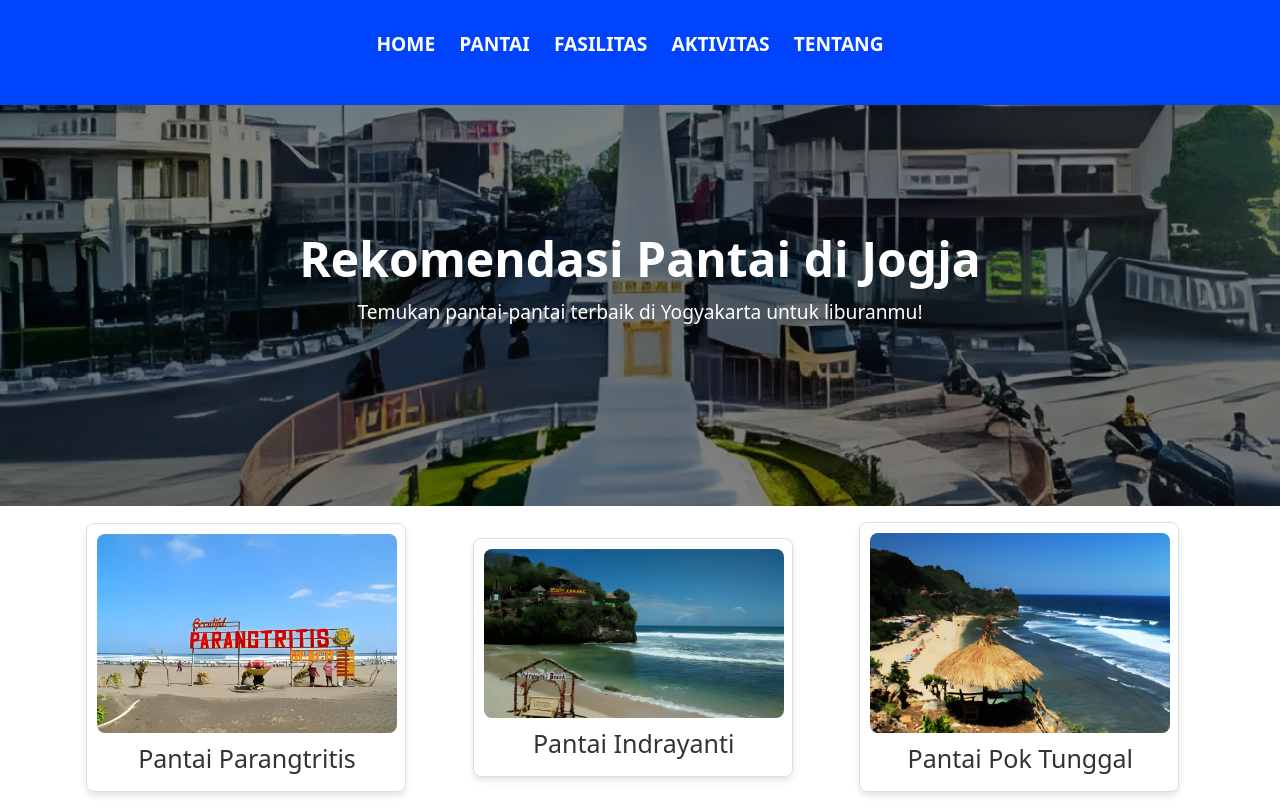
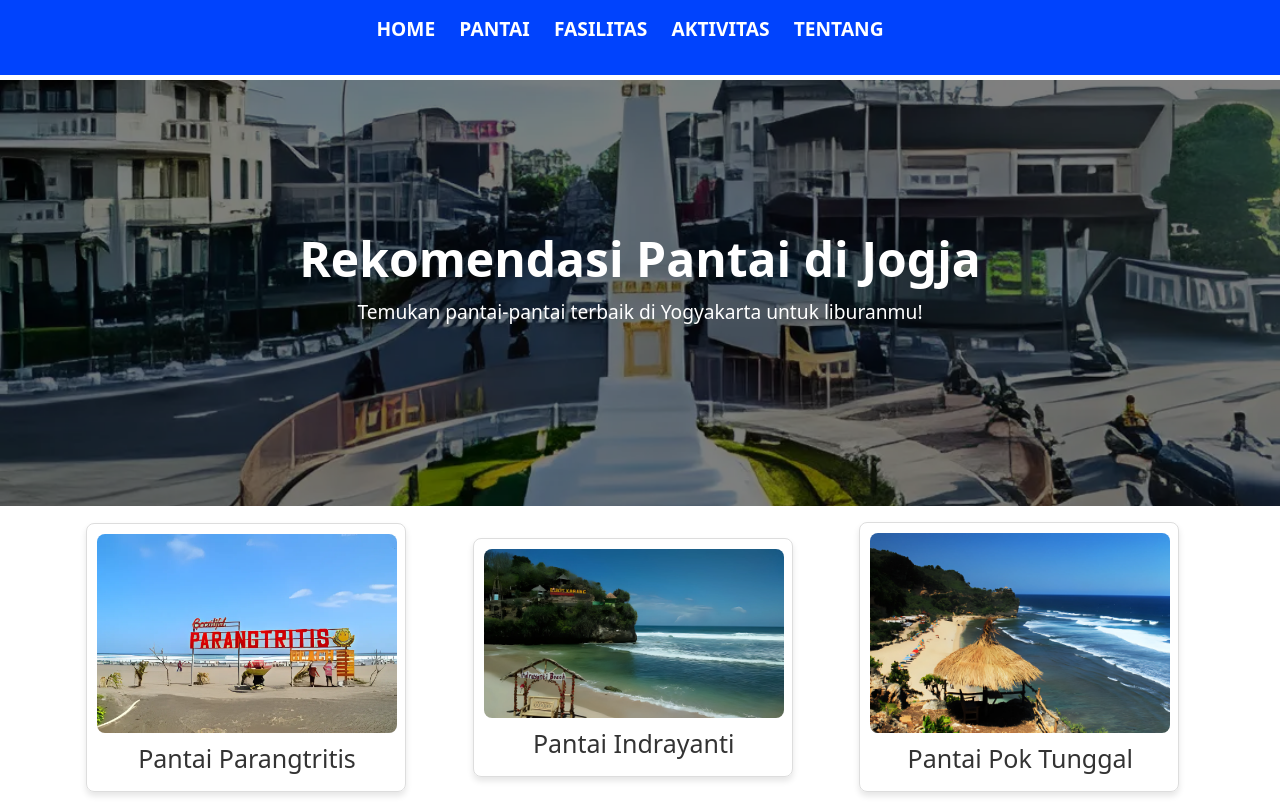
Before and after one commit to Fyelz2/Rekomendasi_Pantai_Jogja, a plain HTML site: page Index.html in a window 1280 px wide. Shown: the top 811 px of the page. Drawn offline with nearby package versions, Linux system fonts and the light colour scheme.

Commit message:
Update Untitled-3.css

```diff
--- a/Untitled-3.css
+++ b/Untitled-3.css
@@ -32,7 +32,6 @@ nav ul {
 nav ul li {
   display: inline-block;
   margin-right: 20px;
-  flex: 1;
 }
 
 nav ul li a {
@@ -41,9 +40,6 @@ nav ul li a {
   font-size: 1.2rem;
   text-transform: uppercase;
   font-weight: bold;
-  padding: 15px 0;
-  display: block;
-  text-align: center;
 }
 
 nav ul li a:hover {
```
